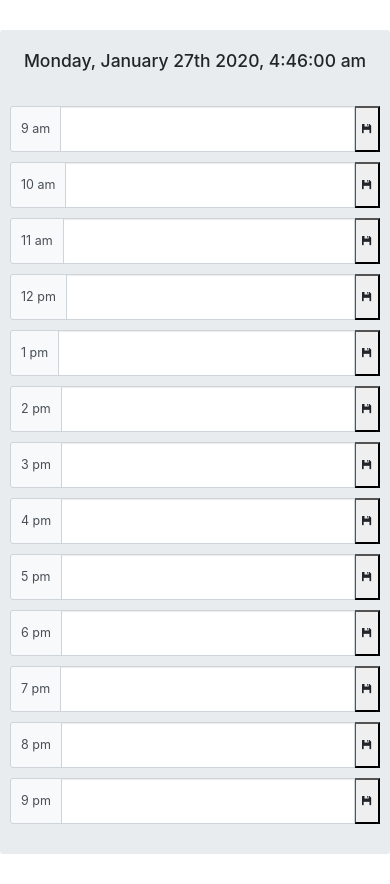
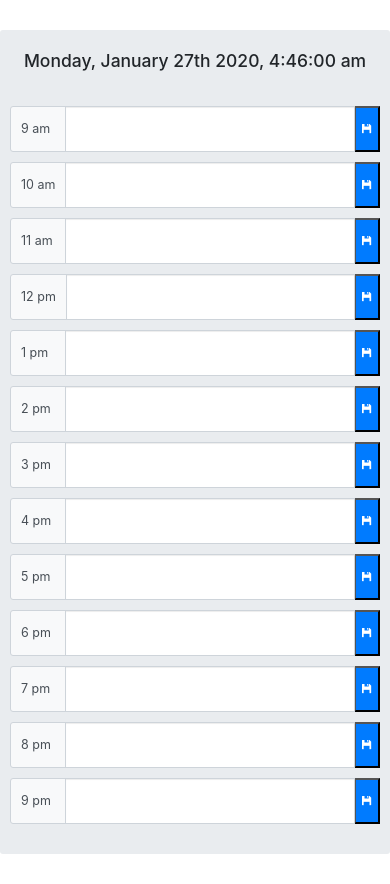
Before and after one commit to ThomasJasonM1/calendar, a plain HTML site: page index.html in a window 390 px wide. Drawn offline with nearby package versions, Linux system fonts and the light colour scheme.

Commit message:
fixes some styling issues

```diff
--- a/assets/script.js
+++ b/assets/script.js
@@ -18,13 +18,14 @@ setInterval(() => {
 while (moment(start).format('H')  <= 21) {
     let currentHour = moment(new Date).format('H');
     let hour = moment(start).format('H');
+    let timeText = moment(start).format('h a');
 
     // This div will hold everything
     let newItem = $('<div>');
 
     // Hour Div
     newItem.attr('class', 'input-group input-group-lg mb-3');
-    let timeSpan = $('<span>').attr('class', 'input-group-text').text(moment(start).format('h a'));
+    let timeSpan = $('<span>').attr('class', 'input-group-text').text(timeText);
     let timeDiv = $('<div>').append(timeSpan);
     timeDiv.attr('class', 'input-group-prepend');
 
@@ -35,7 +36,7 @@ while (moment(start).format('H')  <= 21) {
     // Save Div
     let saveDiv = $('<div>').attr('class', 'input-group-append');
     let button = $('<button>');
-    button.attr('type', 'button').attr('class', 'button').attr('data-time', moment(start).format('h a'));
+    button.attr('type', 'button').attr('class', 'button bg-primary').attr('data-time', moment(start).format('h a'));
 
     // Icon
     let icon = $('<i>');
@@ -84,6 +85,7 @@ $('document').ready(() => {
     let localStorageValue = moment(new Date()).format('LL');
     let currentStorage = JSON.parse(localStorage.getItem(localStorageValue));
 
+    console.log(currentStorage);
     if (currentStorage) {
         currentStorage.map(hour => {
             let currentHour = hour.time;
--- /dev/null
+++ b/assets/styles.css
@@ -0,0 +1,33 @@
+.input-group>.input-group-prepend {
+    flex: 0 0 7% !important;
+}
+
+.input-group>.input-group-append {
+    flex: 0 0 5% !important;
+}
+
+.button {
+    width: 100% !important;
+}
+
+.input-group .input-group-text {
+    width: 100%;
+}
+
+@media (max-width: 991px) {
+    .input-group>.input-group-prepend {
+        flex: 0 0 10% !important;
+    }
+}
+
+@media (max-width: 767px) {
+    .input-group>.input-group-prepend {
+        flex: 0 0 15% !important;
+    }
+}
+
+@media (max-width: 380px) {
+    .input-group>.input-group-prepend {
+        flex: 0 0 19% !important;
+    }
+}
--- a/index.html
+++ b/index.html
@@ -5,7 +5,7 @@
     <meta name="viewport" content="width=device-width, initial-scale=1.0">
     <meta http-equiv="X-UA-Compatible" content="ie=edge">
 
-
+    <link rel="stylesheet" href="./assets/styles.css">
     <link rel="stylesheet" href="https://maxcdn.bootstrapcdn.com/bootstrap/3.3.7/css/bootstrap.min.css">
     <link rel="stylesheet" href="https://maxcdn.bootstrapcdn.com/bootstrap/4.0.0/css/bootstrap.min.css" integrity="sha384-Gn5384xqQ1aoWXA+058RXPxPg6fy4IWvTNh0E263XmFcJlSAwiGgFAW/dAiS6JXm" crossorigin="anonymous">
     <title>Calendar</title>
```
